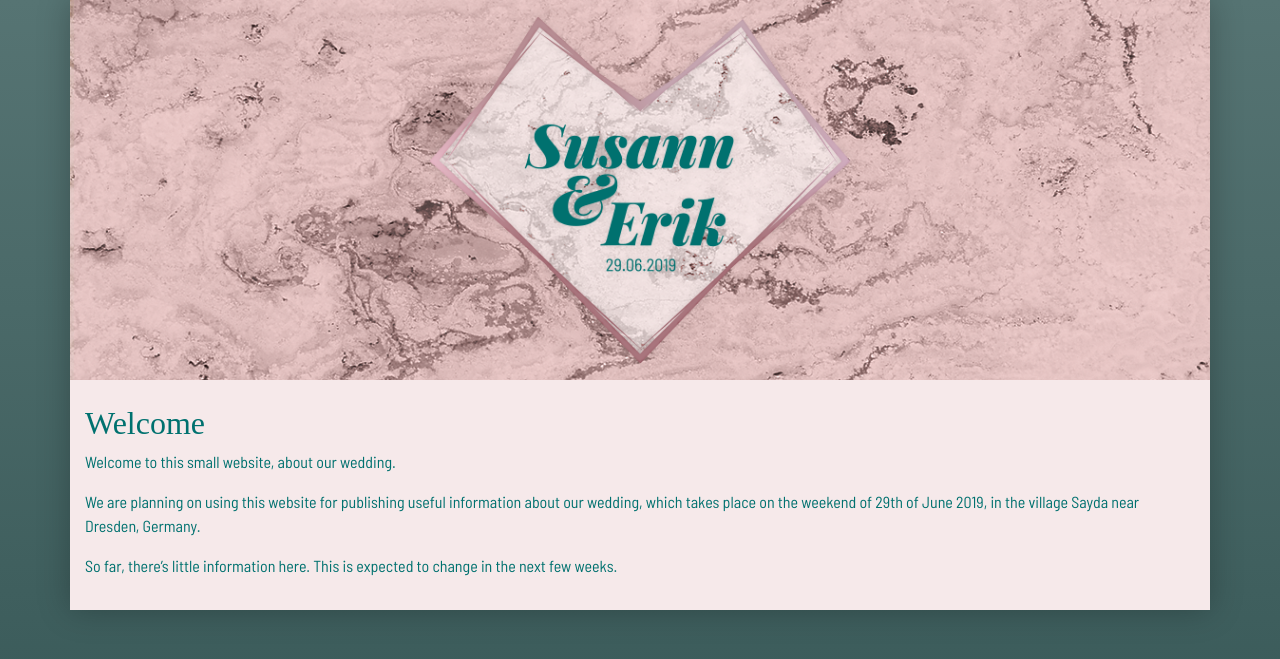
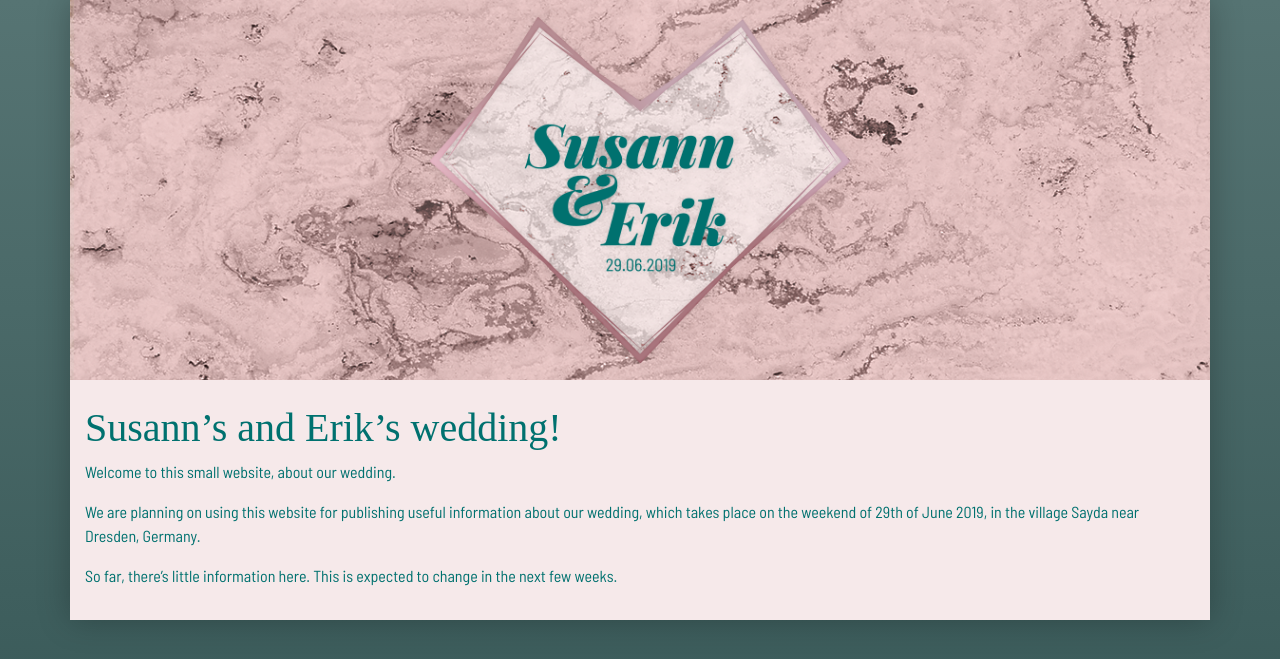
Before and after one commit to kusma/29-06-2019.com, a Jekyll site: the page built from index.md, in a window 1280 px wide. Shown: the top 659 px of the page. Built offline with Jekyll 4.4.1, drawn with Linux system fonts in a browser that asks for light colours; nearby versions of some CDN libraries; some web fonts are replaced.

Commit message:
change heading

```diff
--- a/index.md
+++ b/index.md
@@ -3,7 +3,7 @@ layout: home
 title: Susann's and Erik's wedding
 ---
 
-## Welcome
+# Susann's and Erik's wedding!
 
 Welcome to this small website, about our wedding.
 
```
